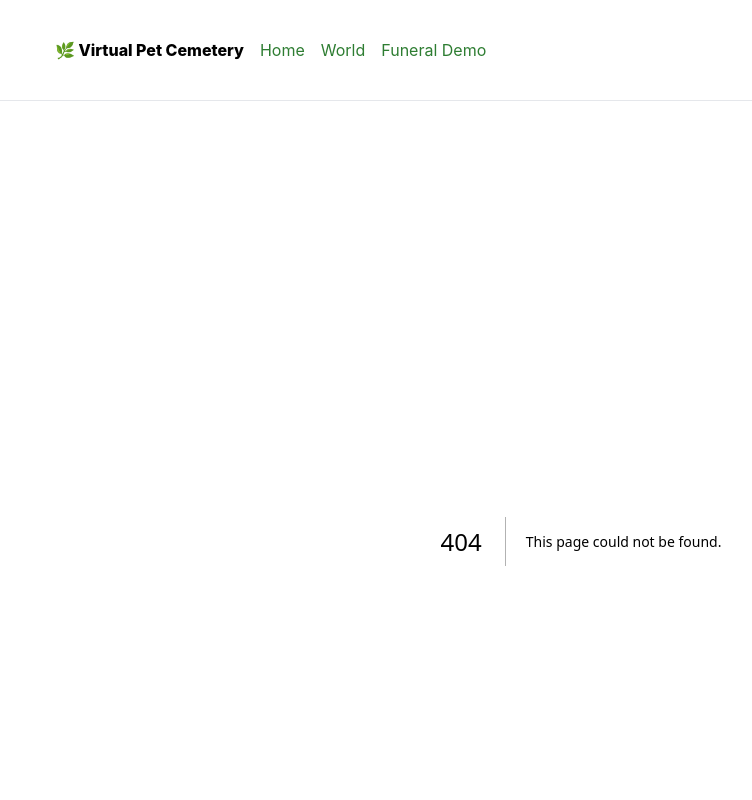
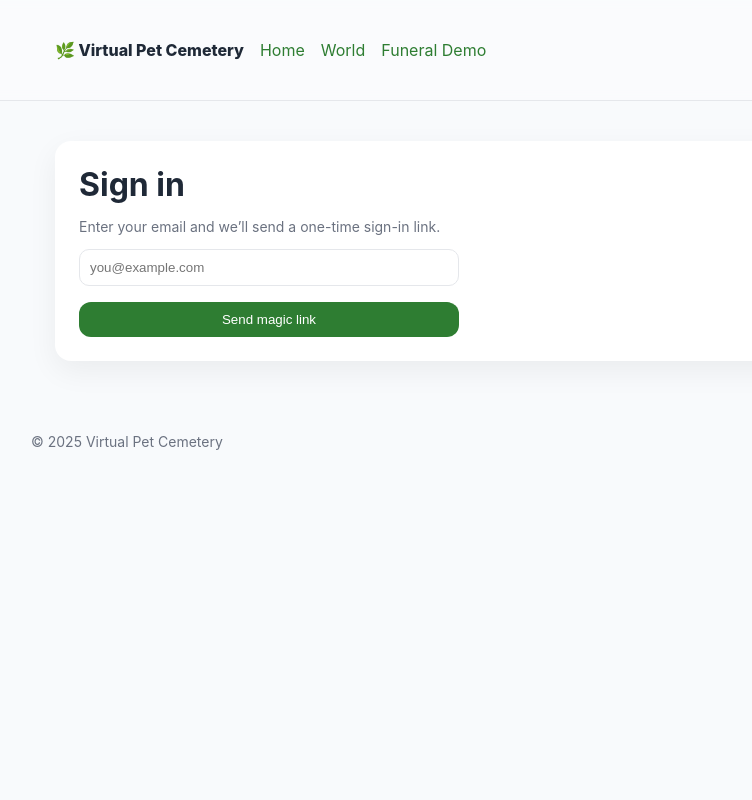
Before and after one commit to samlester100/Virtual-Pet-Cemetry, a Next.js app: page /login in a window 1280 px wide. Before the commit this address had no page. Shown: the top 800 px of the page, without its empty margins (59-811 px from the left). Built offline with nearby package versions, Linux system fonts and the light colour scheme; no server answers.

Commit message:
Create page.tsx

```diff
--- /dev/null
+++ b/app/login/page.tsx
@@ -0,0 +1,38 @@
+'use client';
+
+import { useState } from 'react';
+import { supabase } from '@/lib/supabaseClient';
+
+export default function LoginPage() {
+  const [email, setEmail] = useState('');
+  const [sent, setSent] = useState(false);
+  const [error, setError] = useState<string | null>(null);
+
+  async function sendLink(e: React.FormEvent) {
+    e.preventDefault();
+    setError(null);
+    const { error } = await supabase.auth.signInWithOtp({
+      email,
+      options: { emailRedirectTo: window.location.origin }
+    });
+    if (error) setError(error.message);
+    else setSent(true);
+  }
+
+  return (
+    <div className="card">
+      <h1>Sign in</h1>
+      <p className="small">Enter your email and we’ll send a one-time sign-in link.</p>
+      {sent ? (
+        <p>Check your email for the sign-in link.</p>
+      ) : (
+        <form onSubmit={sendLink} className="grid" style={{maxWidth:380}}>
+          <input className="input" type="email" required value={email}
+                 onChange={e=>setEmail(e.target.value)} placeholder="you@example.com" />
+          <button className="btn" type="submit">Send magic link</button>
+        </form>
+      )}
+      {error && <p style={{color:'crimson'}}>{error}</p>}
+    </div>
+  );
+}
```
